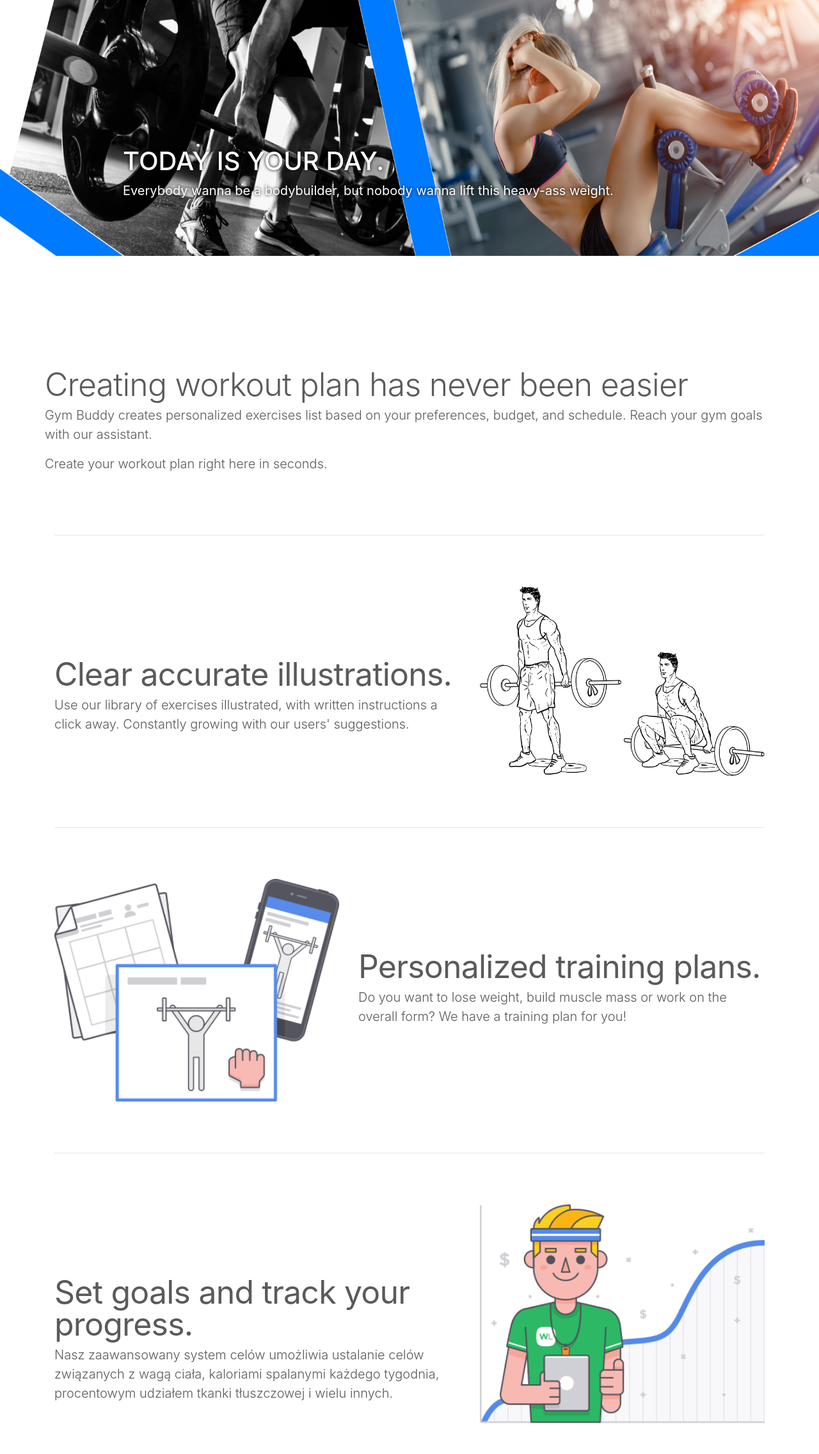
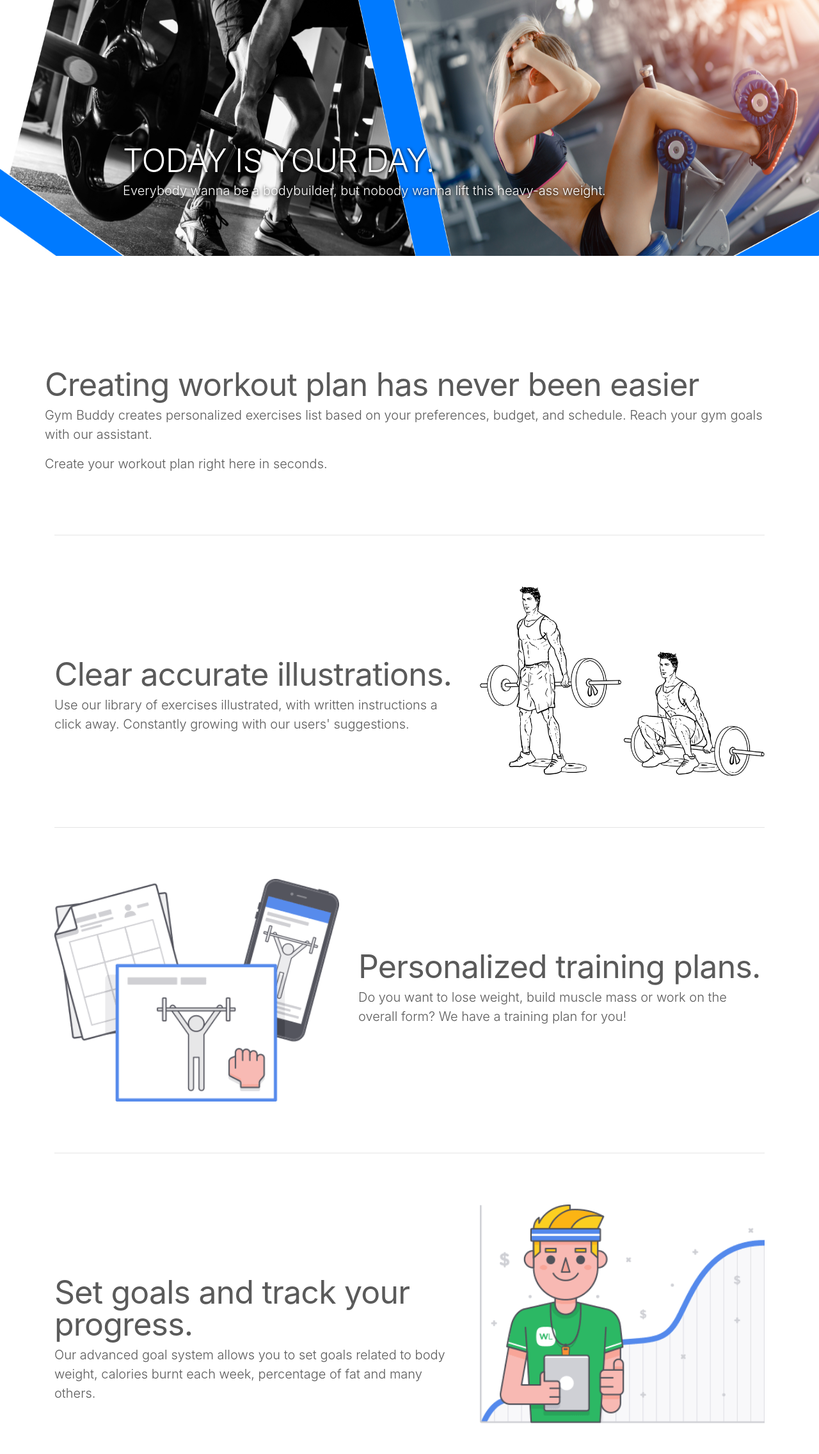
Before and after one commit to piszewc/Gym_Buddy, a Django app: template weight_buddy/templates/workout_buddy/home_page.html in a window 1280 px wide. Shown: the part 67-2340 px from the top of the page at 64% size. Run offline with Django 3.2, Linux system fonts and the light colour scheme; the template is opened without the code that fills it, so the values that code supplies are empty; some libraries are stand-ins or nearby versions.

Commit message:
View Update

```diff
--- a/weight_buddy/templates/exercises/exercise_list.html
+++ b/weight_buddy/templates/exercises/exercise_list.html
@@ -24,7 +24,7 @@
                     <td>{{ exercise.type }}</td>
                     <td>{{ exercise.major_muscule }}</td>
                     <td>{{ exercise.minior_muscule }}</td>
-                    <td><img src="{{ exercise.example.url }}" width="300" height="125"></td>
+                    <td><img src="{{ exercise.example.url }}" width="auto" height="125"></td>
                     <td>{{ exercise.description }}</td>
                     <td>{{ exercise.modification }}</td>
 
--- a/weight_buddy/templates/workout_buddy/home_page.html
+++ b/weight_buddy/templates/workout_buddy/home_page.html
@@ -9,9 +9,9 @@
         preserveAspectRatio="xMidYMid meet" focusable="false" role="img">
       <rect fill="#777" width="100%" height="100%"></rect></img>
       <div class="container">
-        <div class="carousel-caption text-left" style="text-shadow: black 0px 0px 5px;">
-          <h1>TODAY IS YOUR DAY.</h1>
-          <p>Everybody wanna be a bodybuilder, but nobody wanna lift this heavy-ass weight.</p>
+        <div class="carousel-caption text-left" style="text-shadow: black 0px 1px 5px;">
+          <h1 class="featurette-heading">TODAY IS YOUR DAY.</h1>
+          <p class="lead">Everybody wanna be a bodybuilder, but nobody wanna lift this heavy-ass weight.</p>
         </div>
       </div>
     </div>
@@ -21,7 +21,7 @@
 <div class="container marketing">
 
   <div class="row featurette">
-    <h1 class="featurette-heading">Creating workout plan has never been easier</h1>
+    <h2 class="featurette-heading">Creating workout plan has never been easier</h1>
     <p class="lead">Gym Buddy creates personalized exercises list based on your preferences, budget, and
       schedule. Reach your gym goals with our assistant.</p>
     <p class="lead"> Create your workout plan right here in seconds.</p>
@@ -65,7 +65,7 @@
   <div class="row featurette">
     <div class="col-md-7">
       <h2 class="featurette-heading">Set goals and track your progress.</h2>
-      <p class="lead">Nasz zaawansowany system celów umożliwia ustalanie celów związanych z wagą ciała, kaloriami spalanymi każdego tygodnia, procentowym udziałem tkanki tłuszczowej i wielu innych.</p>
+      <p class="lead">Our advanced goal system allows you to set goals related to body weight, calories burnt each week, percentage of fat and many others.</p>
     </div>
     <div class="col-md-5">
       <img class="bd-placeholder-img bd-placeholder-img-lg featurette-image img-fluid mx-auto" width="500" height="500"
```
